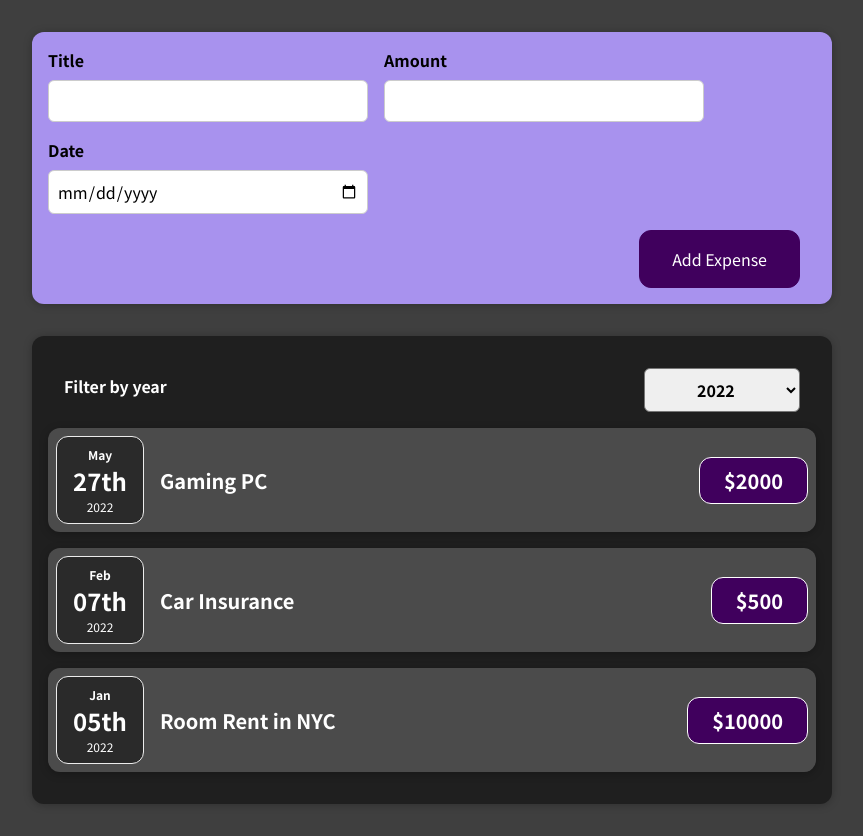
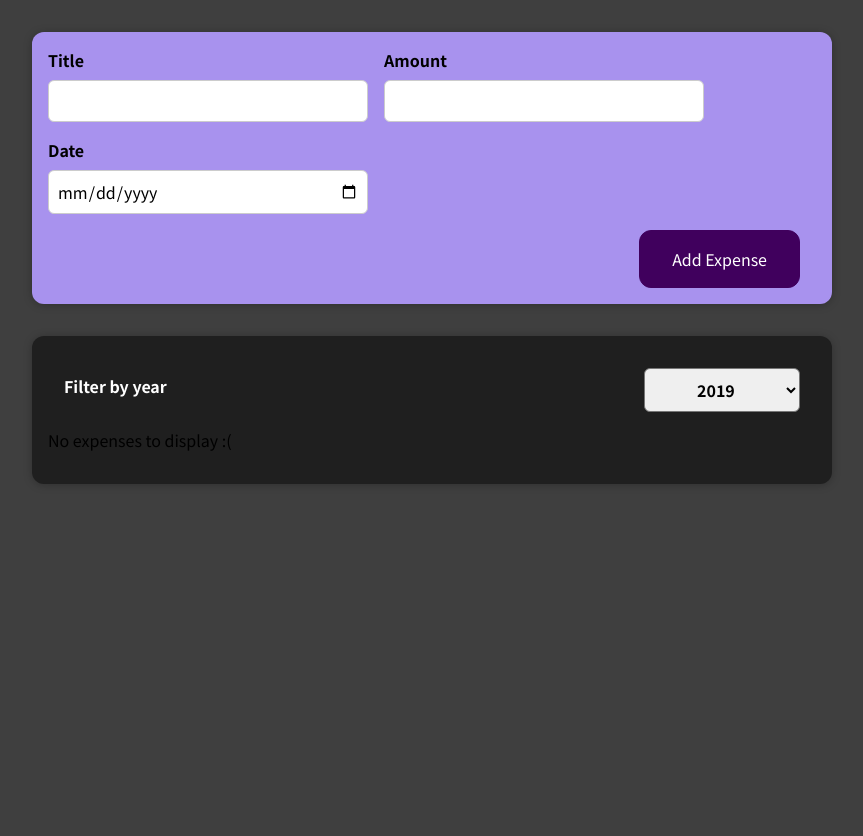
Before and after one commit to abdelhadysa1/academind-expense-tracker, a React (Create React App) app: page / in a window 1280 px wide. Shown: the whole page, without its empty margins (208-1071 px from the left). After the commit the page ends 800 px from the top, so only its background shows below. Built offline with nearby package versions, Linux system fonts and the light colour scheme.

Commit message:
Make expenseYears dynamic

```diff
--- a/src/components/App.js
+++ b/src/components/App.js
@@ -1,6 +1,15 @@
 import React, { useState } from 'react'
 import Expenses from './Expenses'
 import NewExpense from './Expenses/NewExpense';
+
+const DEFAULT_MIN_YEAR = 2019
+const DEFAULT_ITERATION_COUNT = (new Date().getFullYear() - DEFAULT_MIN_YEAR)
+
+let expenseYears = [ DEFAULT_MIN_YEAR ]
+
+for (let i = 0; i < DEFAULT_ITERATION_COUNT; i++) {
+	expenseYears.push(expenseYears[expenseYears.length - 1] + 1)
+}
 
 const DEFAULT_EXPENSES = [
 	{
@@ -102,8 +111,8 @@ function App() {
 	}
 	return (
 		<>
-		 	<NewExpense addExpense={addExpense} />
-			<Expenses expenses={expenses} />
+		 	<NewExpense expenseYears={expenseYears} addExpense={addExpense} />
+			<Expenses expenseYears={expenseYears} expenses={expenses} />
 		</>
 	);
 }
--- a/src/components/Expenses/ExpenseForm.js
+++ b/src/components/Expenses/ExpenseForm.js
@@ -1,7 +1,7 @@
 import React, { useState } from 'react'
 import './ExpenseForm.css'
 
-const ExpenseForm = ({ addExpense }) => {
+const ExpenseForm = ({ addExpense, expenseYears }) => {
     const initialState = {
         title: '',
         amount: '',
@@ -50,7 +50,7 @@ const ExpenseForm = ({ addExpense }) => {
                 </div>
                 <div className="new-expense__control">
                     <label>Date</label>
-                    <input name='date' type="date" min={'2022-01-01'} max={'2025-12-31'} value={input.date} onChange={handleChange} />
+                    <input name='date' type="date" min={`${Math.min.apply(null, expenseYears)}-01-01`} max={`${Math.max.apply(null, expenseYears)}-01-01`} value={input.date} onChange={handleChange} />
                 </div>
             </div>
             <div className="new-expense__actions">
--- a/src/components/Expenses/NewExpense.js
+++ b/src/components/Expenses/NewExpense.js
@@ -2,10 +2,10 @@ import React from 'react'
 import ExpenseForm from './ExpenseForm'
 import './NewExpense.css'
 
-const NewExpense = ({ addExpense }) => {
+const NewExpense = ({ addExpense, expenseYears }) => {
 	return (
 		<div className='new-expense'>
-			<ExpenseForm addExpense={addExpense} />
+			<ExpenseForm addExpense={addExpense} expenseYears={expenseYears} />
 		</div>
 	)
 }
--- a/src/components/Expenses/index.js
+++ b/src/components/Expenses/index.js
@@ -3,11 +3,8 @@ import ExpensesFilter from './ExpenseFilter'
 import ExpenseItem from './ExpenseItem'
 import './index.css'
 
-const expenseYears = [ 2022, 2023, 2024, 2025 ]
-
-export default function Expenses(props) {
+export default function Expenses({ expenses, expenseYears }) {
 	const [filterYear, setFilterYear] = useState(expenseYears[0].toString())
-	const { expenses } = props
 	const handleChangeFilterYear = (e) => {
 		setFilterYear(e.target.value)
 	}
@@ -15,7 +12,9 @@ export default function Expenses(props) {
 		<>
 			<div className="expenses">
 				<ExpensesFilter selected={filterYear} onChangeFilterYear={handleChangeFilterYear} expenseYears={expenseYears} />
-				{expenses.filter((expense) => expense.date.year.toString() === filterYear).sort((a, b) => Math.round(new Date(b.date.year, b.date.month, b.date.day).getTime() / 1000) - Math.round(new Date(a.date.year, a.date.month, a.date.day).getTime() / 1000)).map((expense) => <ExpenseItem key={expense.id} desc={expense.desc} date={expense.date} price={expense.price} />)}
+				{expenses.filter((expense) => expense.date.year.toString() === filterYear).length > 0 ?
+					expenses.filter((expense) => expense.date.year.toString() === filterYear).sort((a, b) => Math.round(new Date(b.date.year, b.date.month, b.date.day).getTime() / 1000) - Math.round(new Date(a.date.year, a.date.month, a.date.day).getTime() / 1000)).map((expense) => <ExpenseItem key={expense.id} desc={expense.desc} date={expense.date} price={expense.price} />) : (<p>No expenses to display :(</p>)
+				}
 			</div>
 		</>
 	)
```
